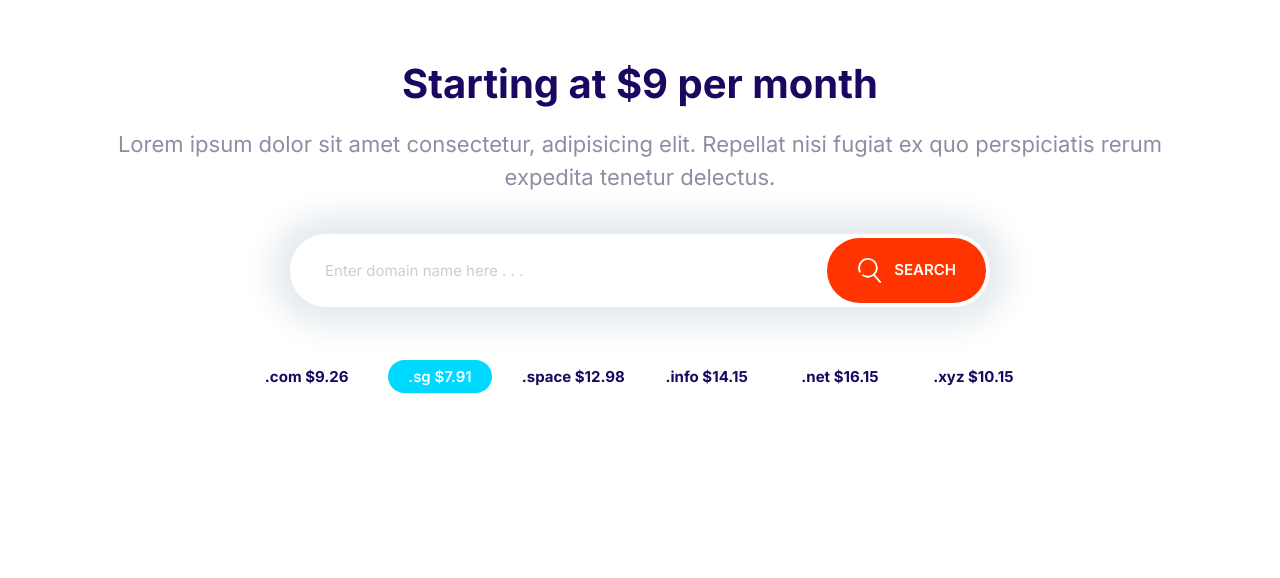
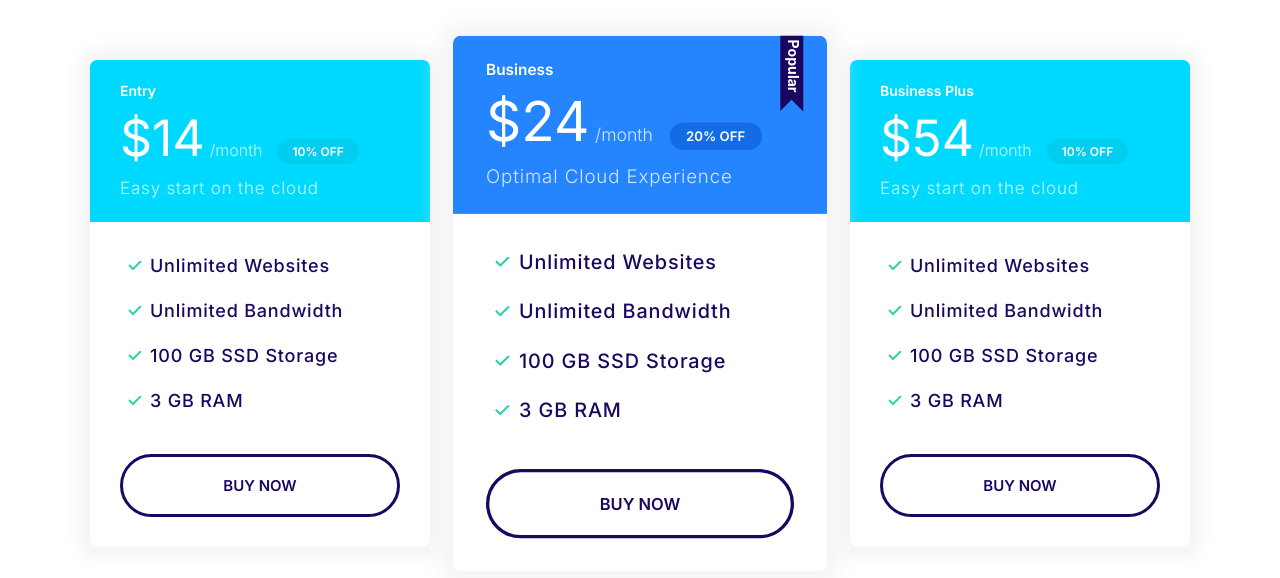
Before and after one commit to adamminchella/firstwebsite, a plain HTML site: page index.html in a window 1280 px wide. Drawn offline with Linux system fonts and the light colour scheme.

Commit message:
Created the plan block template and moved the previous template files to a new template folder.

```diff
--- a/CSS/styles.css
+++ b/CSS/styles.css
@@ -329,6 +329,10 @@ a {
   color: #fff;
 }
 
+.card--primary .badge--primary {
+  background: #126de4;
+}
+
 .card--secondary .badge--secondary {
   background: #02cdf1;
 }
@@ -336,7 +340,7 @@ a {
 /* Plans */
 
 .plan {
-  padding: 2rem;
+  transition: transform 0.2s ease-out;
 }
 
 .plan__name {
@@ -377,6 +381,21 @@ a {
   right: 5%;
 }
 
+.plan .btn {
+  margin-top: 0;
+}
+
+.plan--popular {
+  transform: scale(1.1);
+}
+
+.plan:hover {
+  transform: scale(1.05);
+}
+.plan--popular:hover {
+  transform: scale(1.15);
+}
+
 @media screen and (min-width: 1024px) {
   .plan__name {
     font-size: 1.4rem;
@@ -389,6 +408,9 @@ a {
   }
   .plan__description {
     font-size: 1.7rem;
+  }
+  .plan--popular .card__header::before {
+    width: 30px;
   }
 }
 
@@ -791,3 +813,19 @@ a {
     font-size: 1.5rem;
   }
 }
+
+/* Plans Block */
+
+.block-plan .grid {
+  gap: 6rem 4rem;
+}
+
+.block-plan .card {
+  max-width: 500px;
+  margin: 0 auto;
+}
+
+.plan--popular .card__header,
+.plan--popular .card__body {
+  height: calc();
+}
--- a/index.html
+++ b/index.html
@@ -15,37 +15,69 @@
     <link rel="stylesheet" href="/CSS/styles.css" />
   </head>
   <body>
-    <section class="block container block-domain">
-      <div class="block__header">
-        <h2 class="block__heading">Starting at $9 per month</h2>
-        <p class="block__text">
-          Lorem ipsum dolor sit amet consectetur, adipisicing elit. Repellat
-          nisi fugiat ex quo perspiciatis rerum expedita tenetur delectus.
-        </p>
+    <section class="block block-plan container">
+      <div class="grid grid--cols-3">
+        <div class="plan">
+          <div class="card card--secondary">
+            <header class="card__header">
+              <h3 class="plan__name">Entry</h3>
+              <span class="plan__price">$14</span>
+              <span class="plan__billing-cycle">/month</span>
+              <span class="badge badge--secondary badge--small">10% OFF</span>
+              <span class="plan__description">Easy start on the cloud</span>
+            </header>
+            <div class="card__body">
+              <ul class="list list--tick">
+                <li class="list__item">Unlimited Websites</li>
+                <li class="list__item">Unlimited Bandwidth</li>
+                <li class="list__item">100 GB SSD Storage</li>
+                <li class="list__item">3 GB RAM</li>
+              </ul>
+              <button class="btn btn--outline">Buy Now</button>
+            </div>
+          </div>
+        </div>
+        <div class="plan plan--popular">
+          <div class="card card--primary">
+            <header class="card__header">
+              <h3 class="plan__name">Business</h3>
+              <span class="plan__price">$24</span>
+              <span class="plan__billing-cycle">/month</span>
+              <span class="badge badge--primary badge--small">20% OFF</span>
+              <span class="plan__description">Optimal Cloud Experience</span>
+            </header>
+            <div class="card__body">
+              <ul class="list list--tick">
+                <li class="list__item">Unlimited Websites</li>
+                <li class="list__item">Unlimited Bandwidth</li>
+                <li class="list__item">100 GB SSD Storage</li>
+                <li class="list__item">3 GB RAM</li>
+              </ul>
+              <button class="btn btn--outline">Buy Now</button>
+            </div>
+          </div>
+        </div>
+        <div class="plan">
+          <div class="card card--secondary">
+            <header class="card__header">
+              <h3 class="plan__name">Business Plus</h3>
+              <span class="plan__price">$54</span>
+              <span class="plan__billing-cycle">/month</span>
+              <span class="badge badge--secondary badge--small">10% OFF</span>
+              <span class="plan__description">Easy start on the cloud</span>
+            </header>
+            <div class="card__body">
+              <ul class="list list--tick">
+                <li class="list__item">Unlimited Websites</li>
+                <li class="list__item">Unlimited Bandwidth</li>
+                <li class="list__item">100 GB SSD Storage</li>
+                <li class="list__item">3 GB RAM</li>
+              </ul>
+              <button class="btn btn--outline">Buy Now</button>
+            </div>
+          </div>
+        </div>
       </div>
-      <div class="input-group">
-        <input
-          type="text"
-          class="input"
-          placeholder="Enter domain name here . . ."
-        />
-        <button class="btn btn--accent" style="vertical-align: middle">
-          <svg class="icon icon--accent">
-            <use xlink:href="images/sprite.svg#search"></use>
-          </svg>
-          Search
-        </button>
-      </div>
-      <ul class="list block-domain__prices">
-        <li class="list__item">.com $9.26</li>
-        <li class="list__item">
-          <span class="badge badge--secondary">.sg $7.91</span>
-        </li>
-        <li class="list__item">.space $12.98</li>
-        <li class="list__item">.info $14.15</li>
-        <li class="list__item">.net $16.15</li>
-        <li class="list__item">.xyz $10.15</li>
-      </ul>
     </section>
     <script src="/js/main.js"></script>
   </body>
```
Also changed, not shown: Templates/planblock.html (added, +64 -0 lines), Templates/domainblock.html (renamed from Components/domainblock.html), Templates/hero.html (renamed from Components/hero.html), Templates/navbar.html (renamed from Components/navbar.html).
